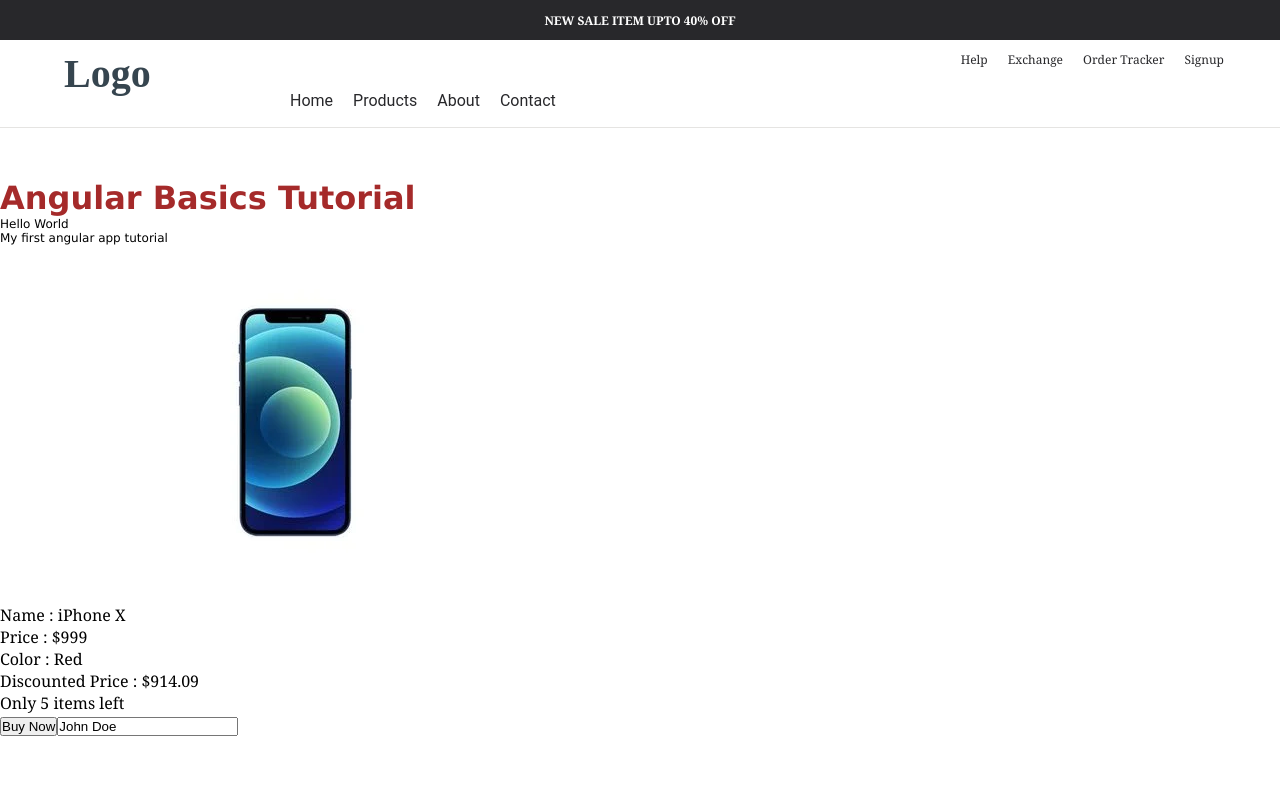
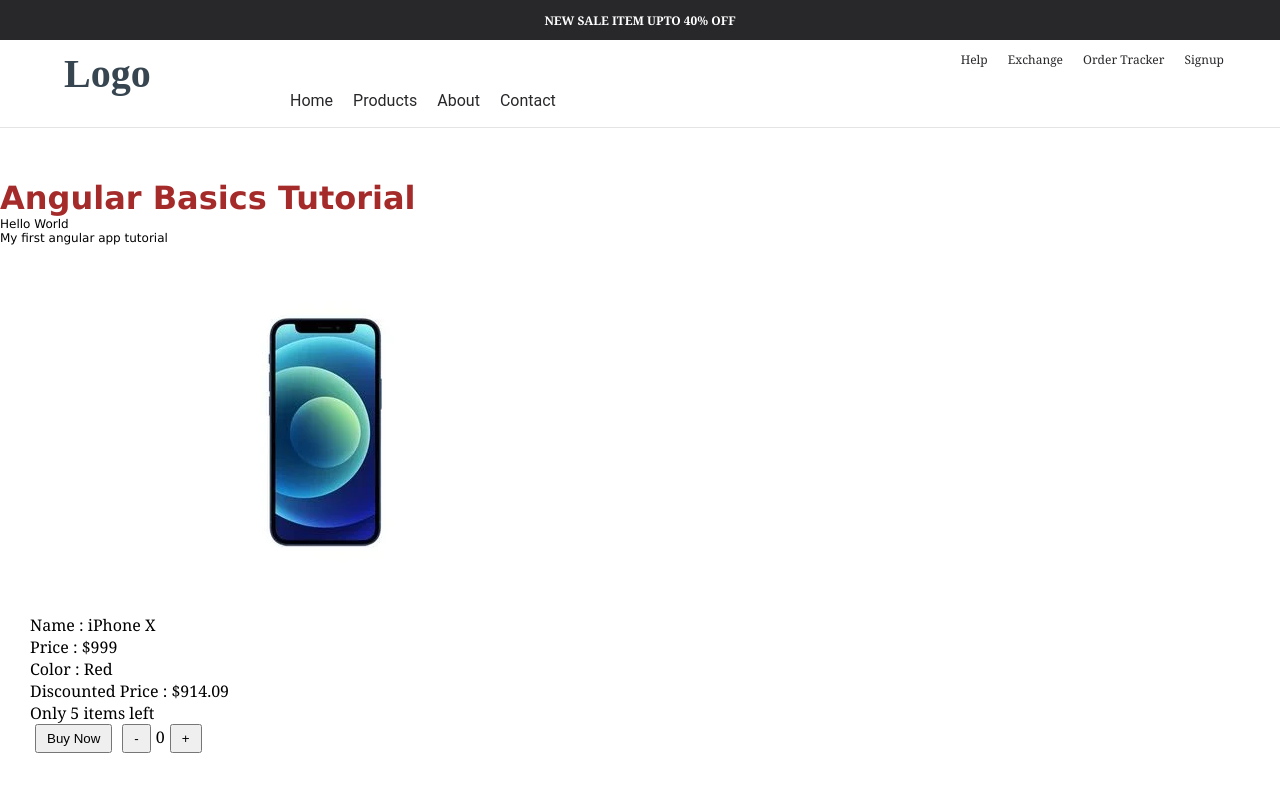
Before and after one commit to borismerminod/angular, an Angular app in the folder AngularBasics/: page /product-list in a window 1280 px wide. Shown: the top 792 px of the page. Built offline with nearby package versions, Linux system fonts and the light colour scheme.

Commit message:
Event Binding

```diff
--- a/AngularBasics/src/app/product-list/product-list.component.css
+++ b/AngularBasics/src/app/product-list/product-list.component.css
@@ -0,0 +1,10 @@
+.product-container
+{
+    padding: 10px 30px;
+}
+
+button
+{
+    padding: 5px 10px;
+    margin: 0px 5px;
+}
--- a/AngularBasics/src/app/product-list/product-list.component.html
+++ b/AngularBasics/src/app/product-list/product-list.component.html
@@ -1,8 +1,15 @@
+<div class="product-container">
     <img [src]="product.image">
     <p>Name : {{product.name}}</p>
     <p>Price : {{'$' + product.price}}</p>
     <p>Color : {{product.color}}</p>
     <p>Discounted Price : ${{ getDiscountedPrice().toFixed(2)}}</p>
     <p>{{product.inStock > 0 ? 'Only ' + product.inStock + ' items left' : 'Not in stock'}}</p>
-<button [disabled]="product.inStock <= 0" >Buy Now</button>
-<input [value]="name" [attr.class]="className"/>
+    <button [disabled]="product.inStock <= 0"  >Buy Now</button>
+    <button (click)="decrementCartValue()">-</button>
+    <span>{{addToCart}}</span>
+    <button (click)="incrementCartValue()">+</button>
+    <!--<input [attr.class]="className" (input)="onNameChange($event)"/>
+    <p>{{name}}</p>-->
+
+</div>
--- a/AngularBasics/src/app/product-list/product-list.component.ts
+++ b/AngularBasics/src/app/product-list/product-list.component.ts
@@ -8,6 +8,7 @@ import { Component } from '@angular/core';
 })
 export class ProductListComponent {
   name: string = "John Doe"
+  addToCart : number = 0
   className: string = "product-list"
   product = {
     image: 'smartphone.jpeg',
@@ -23,5 +24,27 @@ export class ProductListComponent {
     return this.product.price - (this.product.price * this.product.discount / 100)
   }
 
+  onNameChange(event: any)
+  {
+    //this.name = event.target.value
+  }
+
+  incrementCartValue()
+  {
+    if(this.addToCart < this.product.inStock)
+    {
+      this.addToCart++
+    }
+  }
+
+  decrementCartValue()
+  {
+    this.addToCart--
+    if(this.addToCart < 0)
+    {
+      this.addToCart = 0
+    }
+  }
+
 
 }
```
Lines whose indentation alone changed are shown as unchanged.
